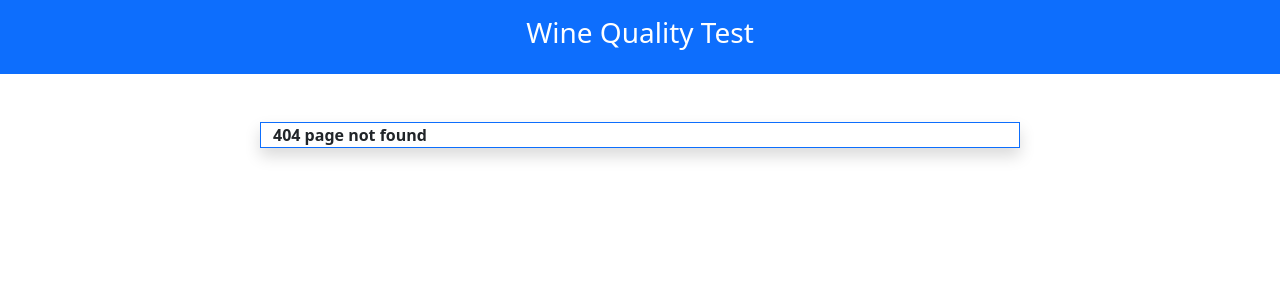
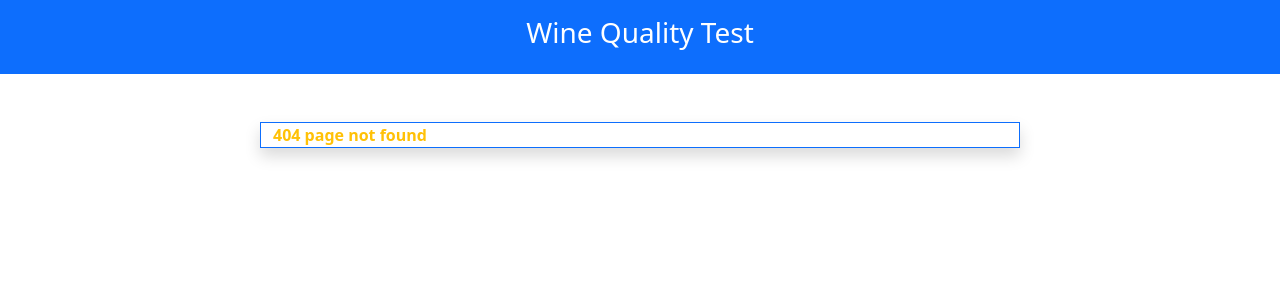
Before and after one commit to motheesh/MLOPS_DVC, a Flask app: template templates/404.html in a window 1280 px wide. Shown: the top 300 px of the page. Run offline with Flask 2, Linux system fonts and the light colour scheme; the template is opened without the code that fills it, so the values that code supplies are empty.

Commit message:
updating html

```diff
--- a/templates/404.html
+++ b/templates/404.html
@@ -1,4 +1,4 @@
 {% extends "base.html" %} {% block content %}
-<b> 404 page not found</b>
+<b class="text-warning"> 404 page not found</b>
 
 {% endblock %}
```
